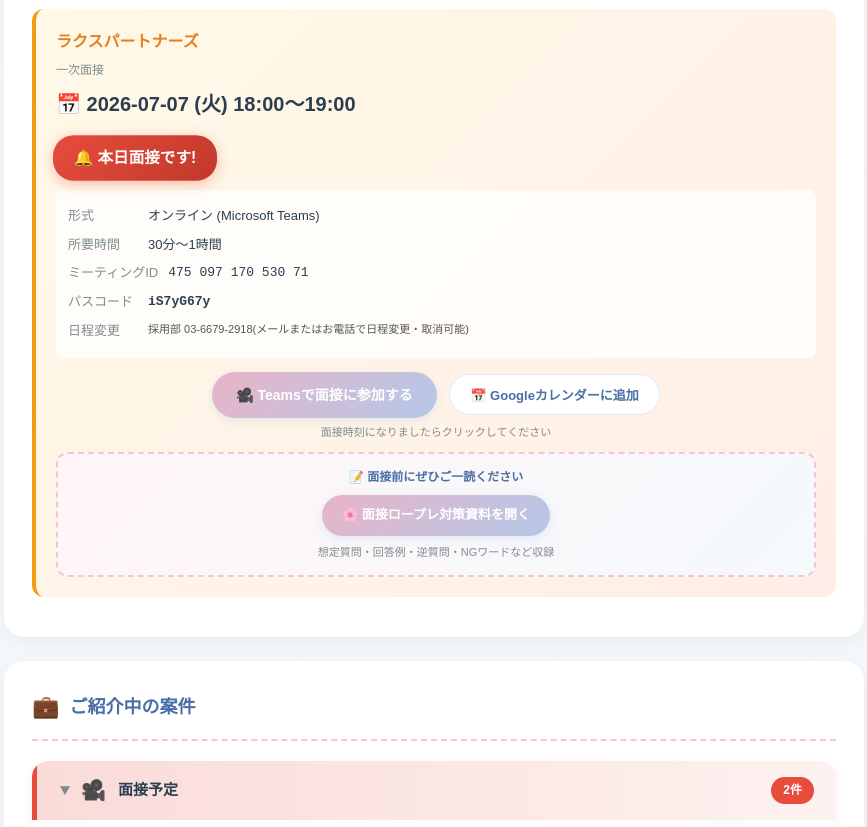
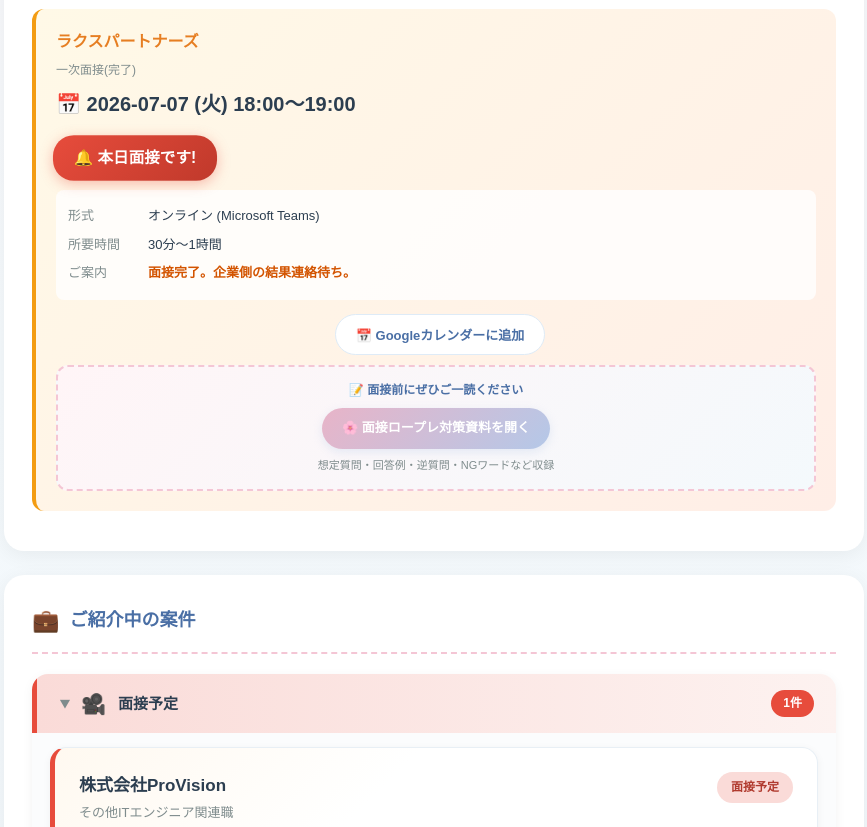
Before and after one commit to ryupro202211-ops/ryupro, a website: page PJ/career/野田様_マイページ.html in a window 1280 px wide. Shown: the part 1044-1871 px from the top of the page, without its empty margins (206-1073 px from the left). Drawn offline with Linux system fonts and the light colour scheme.

Commit message:
ラクスパートナーズ一次面接完了(手応え★★★・継続意思あり)

```diff
--- a/PJ/career/野田様_マイページ.html
+++ b/PJ/career/野田様_マイページ.html
@@ -749,17 +749,14 @@ const DATA = {
         '夜間勤務なし・残業月10時間以下・年間休日120日と労働条件も良好',
       ],
       url: 'https://circus-job.com/selections/4341611/job?jobDetailPublicToken=c54ca923-8e20-4e66-b75b-0be665ce1f21',
-      status: 'interviewScheduled',
+      status: 'interviewed',
       interview: {
-        round: '一次面接',
+        round: '一次面接(完了)',
         format: 'オンライン (Microsoft Teams)',
         date: '2026-07-07 (火)',
         time: '18:00〜19:00',
         duration: '30分〜1時間',
-        meetingUrl: 'https://teams.microsoft.com/l/meetup-join/19%3ameeting_NTg1ZDcyY2EtNzA5MS00ZjVlLWFiMWItOTRmMzA5NjUwYzg4%40thread.v2/0?context=%7b%22Tid%22%3a%221afda869-1f95-44ee-9a1d-688120f4fc18%22%2c%22Oid%22%3a%228c9a4c99-41cb-4959-a03e-097b9ec38e7e%22%7d',
-        meetingId: '475 097 170 530 71',
-        passcode: 'iS7yG67y',
-        changeContact: '採用部 03-6679-2918(メールまたはお電話で日程変更・取消可能)',
+        note: '面接完了。企業側の結果連絡待ち。',
         prepGuideUrl: 'https://ryupro202211-ops.github.io/ryupro/PJ/career/野田様_面接ロープレ_ラクスパートナーズ.html',
       },
       timeline: [
@@ -767,6 +764,7 @@ const DATA = {
         { date: '2026-07-03', event: '書類選考が開始されました(結果待ち)' },
         { date: '2026-07-03', event: '🎉 書類選考通過!一次面接のご案内を受領' },
         { date: '2026-07-03', event: '一次面接日程確定:2026-07-07(火) 18:00〜19:00' },
+        { date: '2026-07-07', event: '一次面接完了(手応え★★★・企業魅力度UP・継続意思あり)' },
       ],
     },
     {
```
